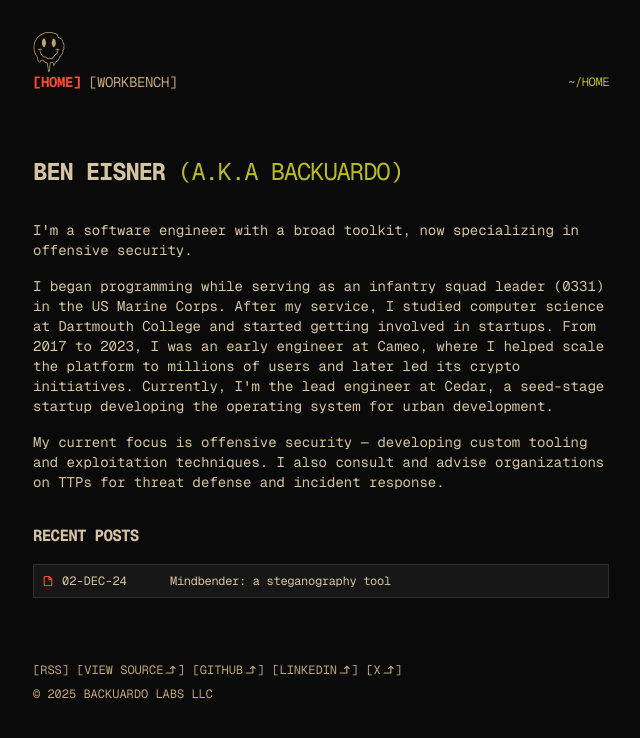
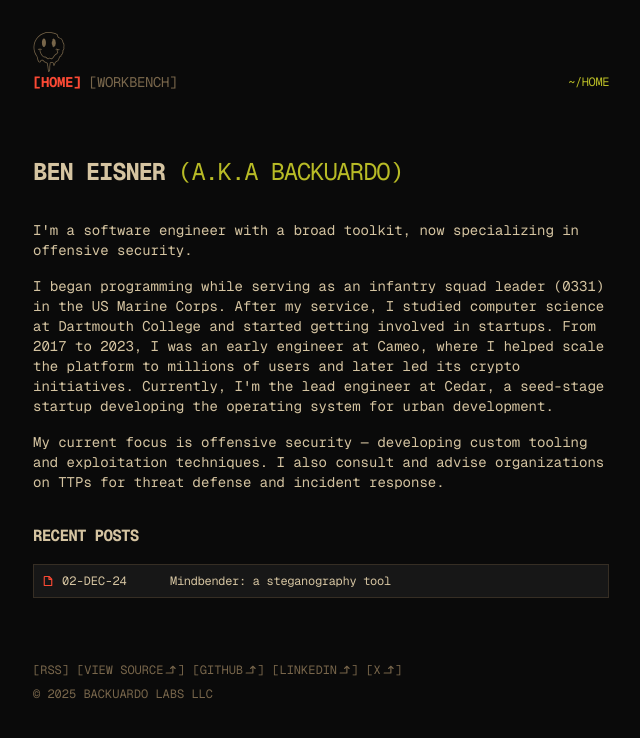
Before and after one commit to backuardo/website, a Next.js app: page / in a window 1280 px wide. Shown: the top 738 px of the page, without its empty margins (319-959 px from the left). Built offline with nearby package versions, Linux system fonts and the light colour scheme.

Commit message:
link style

```diff
--- a/app/components/footer.tsx
+++ b/app/components/footer.tsx
@@ -40,7 +40,7 @@ export default function Footer() {
           </li>
         ))}
       </ul>
-      <p className="mt-2 text-xs uppercase !text-stone-400">
+      <p className="mt-2 text-xs uppercase !text-stone-400/60">
         © {new Date().getFullYear()} Backuardo Labs LLC
       </p>
     </footer>
--- a/app/components/link.tsx
+++ b/app/components/link.tsx
@@ -4,7 +4,7 @@ import { ArrowElbowRightUp } from "@phosphor-icons/react/dist/ssr";
 import { classNames } from "../utils/class-names";
 
 const linkClassName =
-  "transition-all text-stone-400 hover:text-stone-300 flex align-middle relative";
+  "transition-all text-stone-400/60 hover:text-stone-300 flex align-middle relative";
 
 type LinkProps = {
   href: string;
--- a/app/components/logo.tsx
+++ b/app/components/logo.tsx
@@ -14,7 +14,7 @@ export const Logo: React.FC<Omit<SVGProps<SVGSVGElement>, "ref">> = ({
       height="40"
       viewBox="0 0 763.5 985.5"
       className={classNames(
-        "fill-stone-400 hover:fill-gruvbox-orange transition-all",
+        "fill-stone-400/60 hover:fill-stone-300 transition-all",
         className
       )}
       {...props}
```
